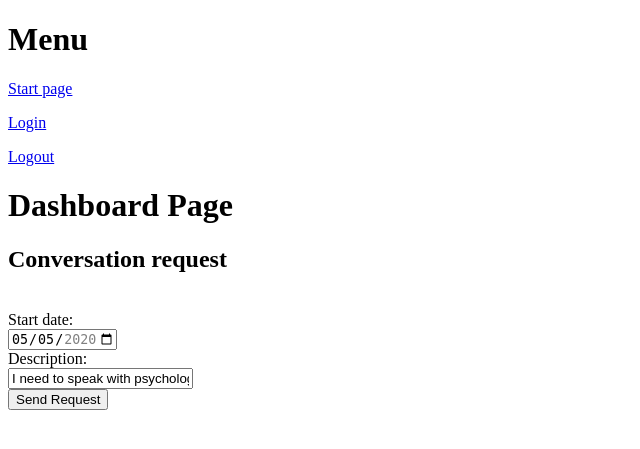
After one commit to kuznetsov-m/virus-backend, a Flask app: page /dashboard in a window 1280 px wide. The commit adds this page. Shown: the top 449 px of the page, without its empty margins (0-640 px from the left). Run offline with Flask 2, Linux system fonts and the light colour scheme; the visitor is signed in with stand-in values (Sample User, id 1).

Commit message:
Added dashboard

```diff
--- a/app.py
+++ b/app.py
@@ -28,6 +28,18 @@ def home():
     g.db.close()
     return render_template('index.html', posts=posts)
 
+@app.route('/dashboard')
+@login_required
+def dashboard():
+    # g.db = connect_db()
+    # cur = g.db.execute('select * from posts')
+    # posts = [dict(title=row[0], description=row[1]) for row in cur.fetchall()]
+    # g.db.close()
+    if request.method == 'POST':
+        date = request.form['date']
+        description =  request.form['description']
+    return render_template('dashboard.html')
+
 
 @app.route('/welcome')
 def welcome():
@@ -44,7 +56,7 @@ def login():
         else:
             session['logged_in'] = True
             flash('You were just logged in!')
-            return redirect(url_for('home'))
+            return redirect(url_for('dashboard'))
     return render_template('login.html', error=error)
 
 
--- /dev/null
+++ b/templates/dashboard.html
@@ -0,0 +1,19 @@
+{% extends "menu.html" %}
+{% block content %}
+
+<h1>Dashboard Page</h1>
+<h2>Сonversation request</h2>
+<br>
+<form action="" method="post">
+    <label for="start_date">Start date:</label>
+    <br>
+    <input type="date" name="Date" value="2020-05-05" min="2020-05-05" max="2020-12-30">
+    <br>
+    <label for="Description">Description:</label>
+    <br>
+    <input type="text" placeholder="Description" name="description" value="I need to speak with psychologist.">
+    <br>
+    <input class="btn btn-default" type="submit" value="Send Request">
+</form>
+
+{% endblock %}
--- a/templates/menu.html
+++ b/templates/menu.html
@@ -1,6 +1,7 @@
 {% extends "base.html" %}
 {% block menu %}
 <h1>Menu</h1>
+<p><a href="/">Start page</a></p>
 <p><a href="/login">Login</a></p>
 <p><a href="/logout">Logout</a></p>
 {% endblock %}
```
